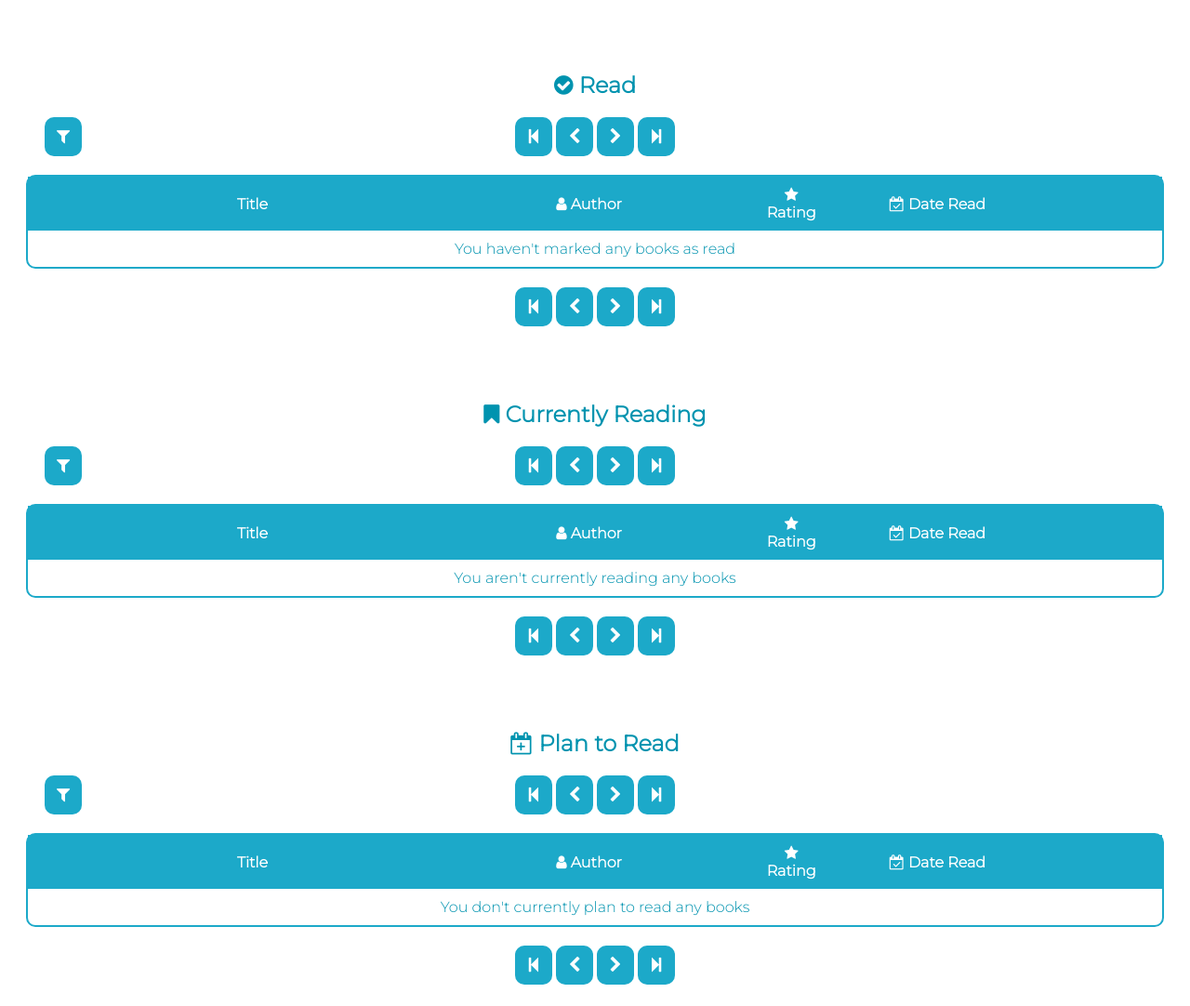
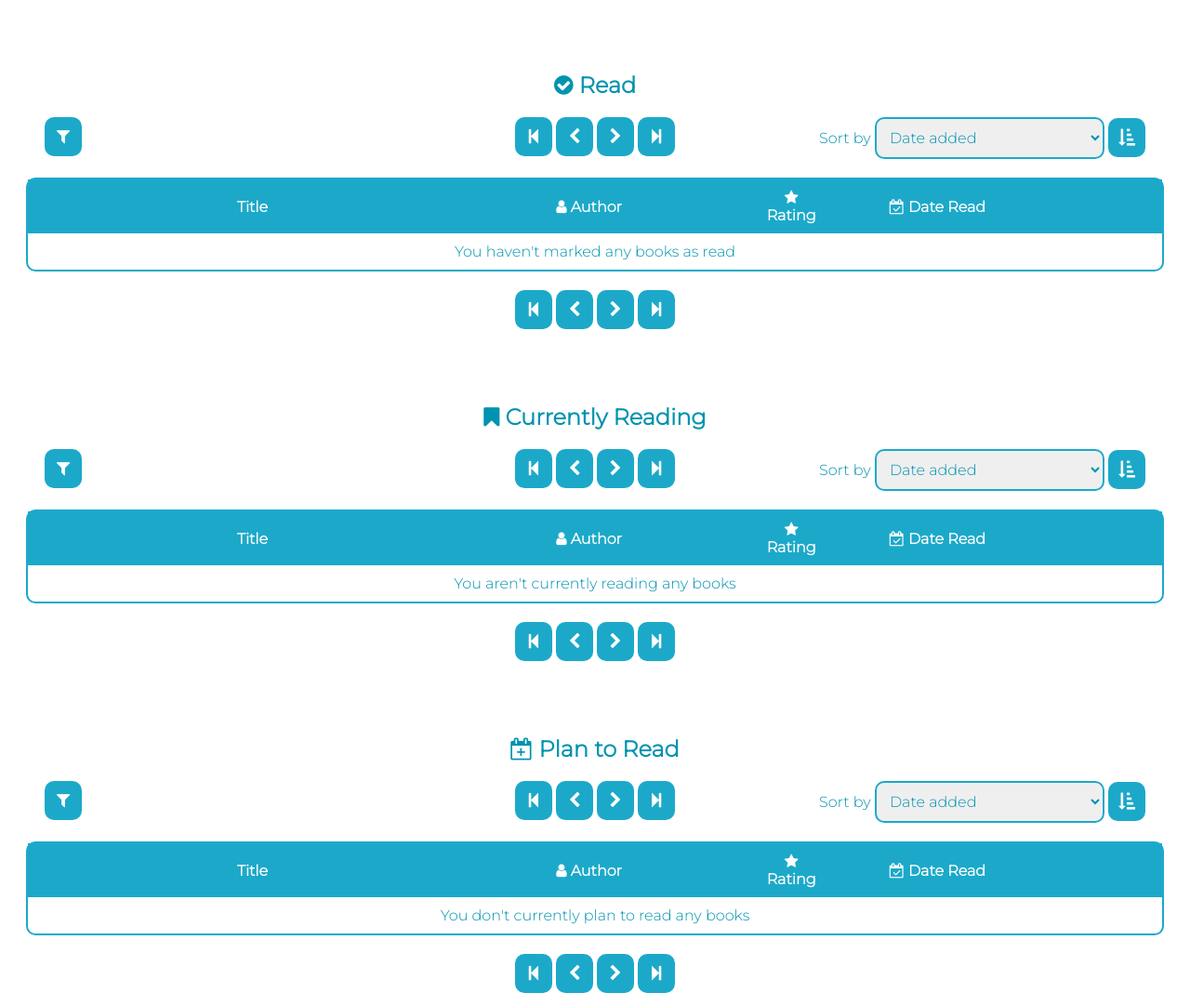
Before and after one commit to Glenn-Chiang/Book-List, a plain HTML site: page index.html in a window 1280 px wide. Shown: the part 500-1582 px from the top of the page at 93% size. Drawn offline with Linux system fonts and the light colour scheme.

Commit message:
Sorting buttons are functional Original sequence of array was altered because getBooks() returns a sorted array which is then passed into setBooks()which in turn stores a modified array in local storage Should we store a date-added property in each book?

```diff
--- a/index.html
+++ b/index.html
@@ -174,7 +174,28 @@
                             <i class="fa fa-step-forward"></i>
                         </button>
                     </div>
-                    <div class="empty"></div>
+                    <div class="sort">
+                        <label>
+                            Sort by
+                            <select class="sort" name="sort">
+                                <option value="date-added">
+                                    Date added
+                                </option>
+                                <option value="author">
+                                    Author (A-Z)
+                                </option>
+                                <option value="rating-desc">
+                                    Rating (highest to lowest)
+                                </option>
+                                <option value="rating-asc">
+                                    Rating (lowest to highest)
+                                </option>
+                            </select>
+                        </label>
+                        <button class="sort">
+                            <i class="fa fa-sort-amount-asc"></i>
+                        </button>
+                    </div>
                 </div>
 
                 <table class="library read">
@@ -267,7 +288,28 @@
                             <i class="fa fa-step-forward"></i>
                         </button>
                     </div>
-                    <div class="empty"></div>
+                    <div class="sort">
+                        <label>
+                            Sort by
+                            <select class="sort" name="sort">
+                                <option value="date-added">
+                                    Date added
+                                </option>
+                                <option value="author">
+                                    Author (A-Z)
+                                </option>
+                                <option value="rating-desc">
+                                    Rating (highest to lowest)
+                                </option>
+                                <option value="rating-asc">
+                                    Rating (lowest to highest)
+                                </option>
+                            </select>
+                        </label>
+                        <button class="sort">
+                            <i class="fa fa-sort-amount-asc"></i>
+                        </button>
+                    </div>
                 </div>
 
                 <table class="library reading">
@@ -360,7 +402,28 @@
                             <i class="fa fa-step-forward"></i>
                         </button>
                     </div>
-                    <div class="empty"></div>
+                    <div class="sort">
+                        <label>
+                            Sort by
+                            <select class="sort" name="sort">
+                                <option value="date-added">
+                                    Date added
+                                </option>
+                                <option value="author">
+                                    Author (A-Z)
+                                </option>
+                                <option value="rating-desc">
+                                    Rating (highest to lowest)
+                                </option>
+                                <option value="rating-asc">
+                                    Rating (lowest to highest)
+                                </option>
+                            </select>
+                        </label>
+                        <button class="sort">
+                            <i class="fa fa-sort-amount-asc"></i>
+                        </button>
+                    </div>
                 </div>
 
                 <table class="library to-read">
--- a/index.js
+++ b/index.js
@@ -47,6 +47,22 @@ function Bookshelf(shelfStatus) {
     const status = shelfStatus;
 
     const table = document.querySelector(`section.${status} table tbody`);
+
+    const pageSize = 10; // Number of books displayed per table page
+
+    const numPages = () => {
+        const books = getBooks();
+
+        return books.length % pageSize === 0
+            ? books.length / pageSize
+            : books.length < pageSize
+            ? 1
+            : Math.floor(books.length / pageSize) + 1;
+    };
+
+    // Display first page of table when site is first loaded
+    // Private variable; closure allows the returned object to retain access to this variable
+    let pageNum = 0;
 
     const prevBtns = document.querySelectorAll(`section.${status} button.prev`);
     const nextBtns = document.querySelectorAll(`section.${status} button.next`);
@@ -105,21 +121,6 @@ function Bookshelf(shelfStatus) {
         localStorage.setItem('books', JSON.stringify(allBooks));
     }
 
-    const pageSize = 10; // Number of books displayed per table page
-
-    const numPages = () => {
-        const books = getBooks();
-
-        return books.length % pageSize === 0
-            ? books.length / pageSize
-            : books.length < pageSize
-            ? 1
-            : Math.floor(books.length / pageSize) + 1;
-    };
-
-    // Display first page of table when site is first loaded
-    // Private variable; closure allows the returned object to retain access to this variable
-    let pageNum = 0;
 
     // const bookCapacity = pageSize * numPages;
 
@@ -141,7 +142,16 @@ function Bookshelf(shelfStatus) {
     };
 
 
+    // Sorting
     let sortBasis = 'author';
+
+    const sortOptions = document.querySelector(`section.${status} select.sort`);
+    const sortBtn = document.querySelector(`section.${status} button.sort`);
+
+    sortBtn.addEventListener('click', () => {
+        sortBasis = sortOptions.value;
+        renderTable();
+    })
 
     const sortShelf = books => {
         const sortByAuthor = books => {
--- a/styles/library.css
+++ b/styles/library.css
@@ -56,8 +56,7 @@ form.add-book .form-fields > div {
     gap: 10px;
 }
 
-form.add-book input, form.add-book select,
-form.edit-book input, form.edit-book select {
+input, select {
     border: 2px solid #1ca9c9;
     border-radius: 10px;
     padding: 10px;
@@ -272,12 +271,16 @@ div.table-controls {
     justify-content: center;
 }
 
-div.table-controls div.filter, div.table-controls div.empty {
+div.table-controls div.filter, div.table-controls div.sort {
     flex: 1;
 }
 
 div.filter {
     text-align: left;
+}
+
+div.sort {
+    text-align: right;
 }
 
 div.table-controls button {
```
